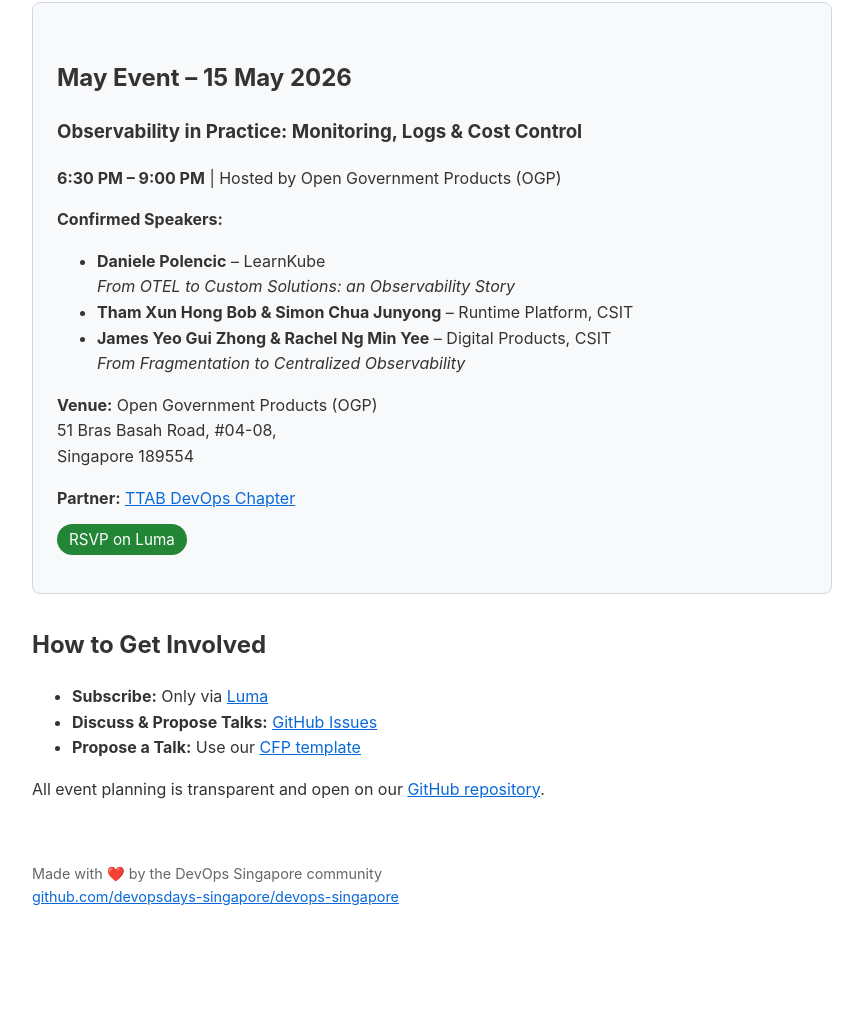
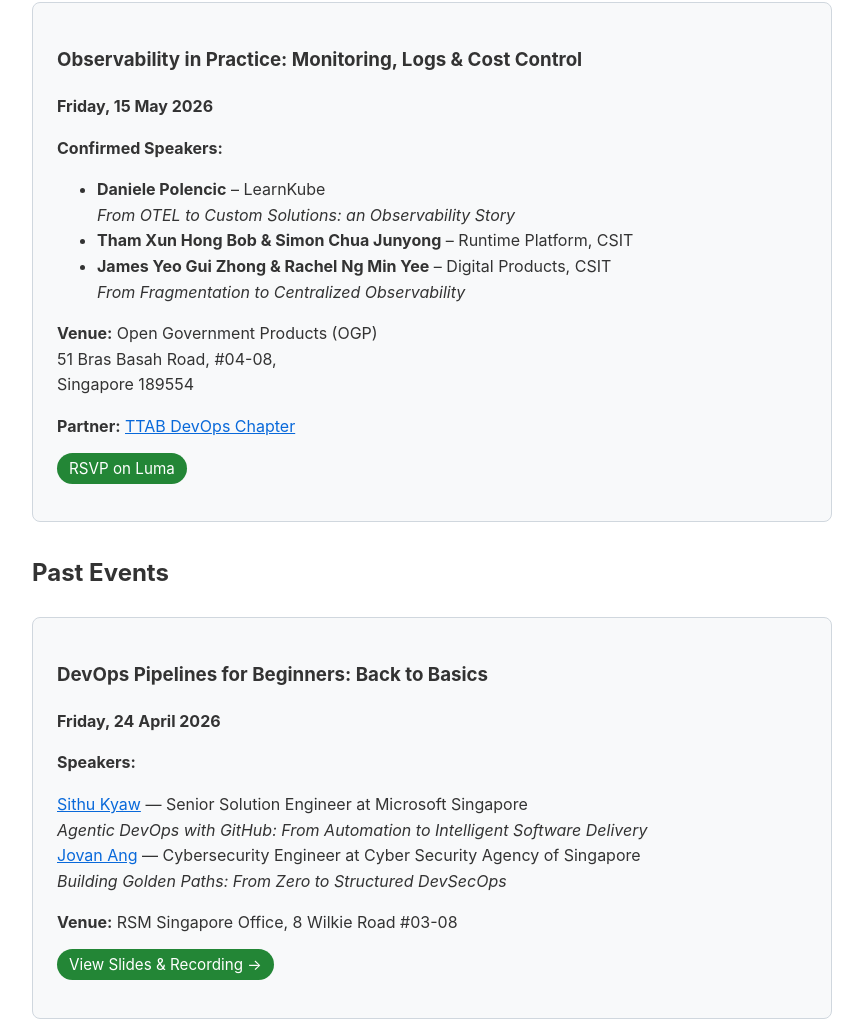
Before and after one commit to devopsdays-singapore/devops-singapore, a plain HTML site: page index.html in a window 1280 px wide. Shown: the part 231-1254 px from the top of the page, without its empty margins (208-1071 px from the left). Before the commit the page ends 1179 px from the top, so only its background shows below. Drawn offline with Linux system fonts and the light colour scheme.

Commit message:
feat(gh): summary

```diff
--- a/index.html
+++ b/index.html
@@ -16,13 +16,15 @@
   </style>
 </head>
 <body>
-  <h1>DevOps Singapore 🇸🇬</h1>
+   <h1>DevOps Singapore 🇸🇬</h1>
   <p><strong>Community meetups under the DevOpsDays Singapore umbrella.</strong></p>
+
   <h2>Upcoming Events</h2>
+
   <div class="event-card">
-    <h2>May Event – 15 May 2026</h2>
     <h3>Observability in Practice: Monitoring, Logs & Cost Control</h3>
-    <p><strong>6:30 PM – 9:00 PM</strong> | Hosted by Open Government Products (OGP)</p>
+    <p><strong>Friday, 15 May 2026</strong></p>
+
     <p><strong>Confirmed Speakers:</strong></p>
     <ul>
       <li><strong>Daniele Polencic</strong> – LearnKube<br>
@@ -31,12 +33,42 @@
       <li><strong>James Yeo Gui Zhong & Rachel Ng Min Yee</strong> – Digital Products, CSIT<br>
           <em>From Fragmentation to Centralized Observability</em></li>
     </ul>
-    <p><strong>Venue:</strong> Open Government Products (OGP)<br/>51 Bras Basah Road, #04-08,<br/>Singapore 189554</p>
+
+    <p><strong>Venue:</strong> Open Government Products (OGP)<br>
+       51 Bras Basah Road, #04-08,<br>
+       Singapore 189554</p>
+
     <p>
       <strong>Partner:</strong>
       <a href="https://www.ttab.org.sg" target="_blank">TTAB DevOps Chapter</a>
     </p>
-    <p><a href="https://lu.ma/438pi61h" class="badge" target="_blank">RSVP on Luma</a></p>
+
+    <p>
+      <a href="https://lu.ma/438pi61h" class="badge" target="_blank">RSVP on Luma</a>
+    </p>
+  </div>
+
+  <h2>Past Events</h2>
+
+  <div class="event-card">
+    <h3>DevOps Pipelines for Beginners: Back to Basics</h3>
+    <p><strong>Friday, 24 April 2026</strong></p>
+
+    <p><strong>Speakers:</strong></p>
+    <div class="speaker">
+      <a href="https://www.linkedin.com/in/sithukyaw/" target="_blank">Sithu Kyaw</a> — Senior Solution Engineer at Microsoft Singapore<br>
+      <em>Agentic DevOps with GitHub: From Automation to Intelligent Software Delivery</em>
+    </div>
+    <div class="speaker">
+      <a href="https://www.linkedin.com/in/binshengang/" target="_blank">Jovan Ang</a> — Cybersecurity Engineer at Cyber Security Agency of Singapore<br>
+      <em>Building Golden Paths: From Zero to Structured DevSecOps</em>
+    </div>
+
+    <p><strong>Venue:</strong> RSM Singapore Office, 8 Wilkie Road #03-08</p>
+
+    <p>
+      <a href="./events/2026-04/" target="_blank" class="badge">View Slides & Recording →</a>
+    </p>
   </div>
 
   <h2>How to Get Involved</h2>
```
